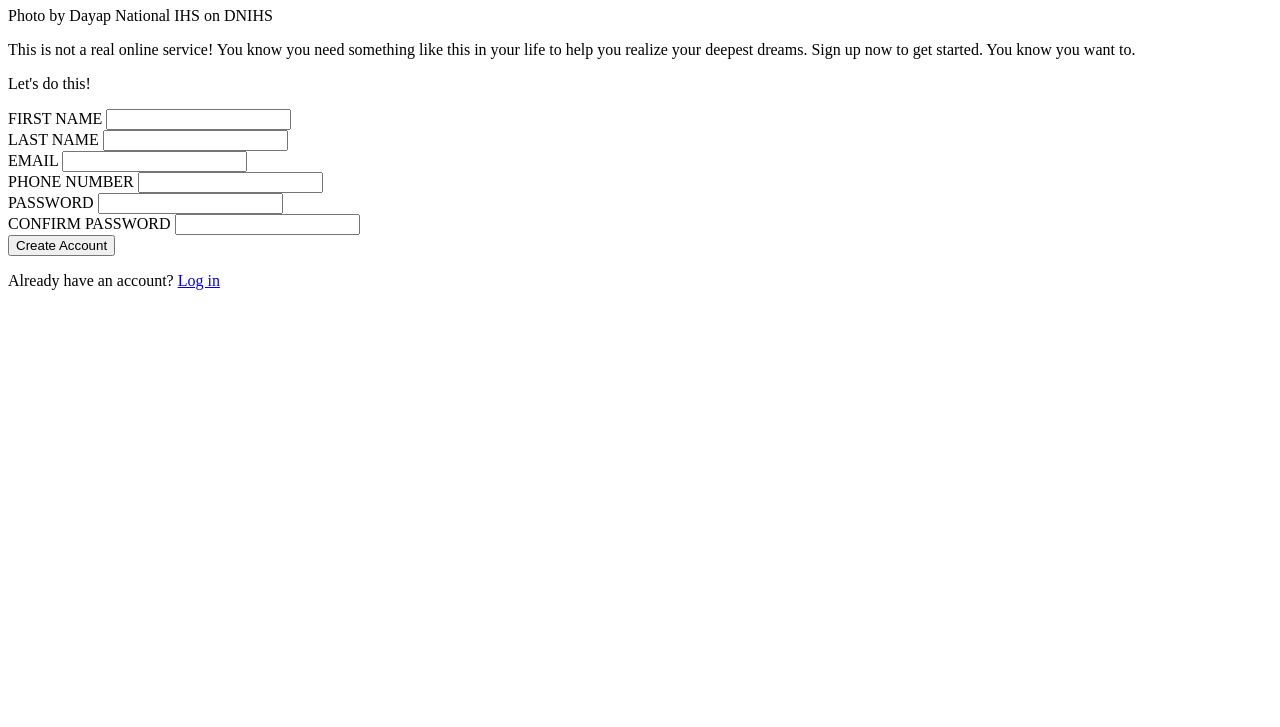
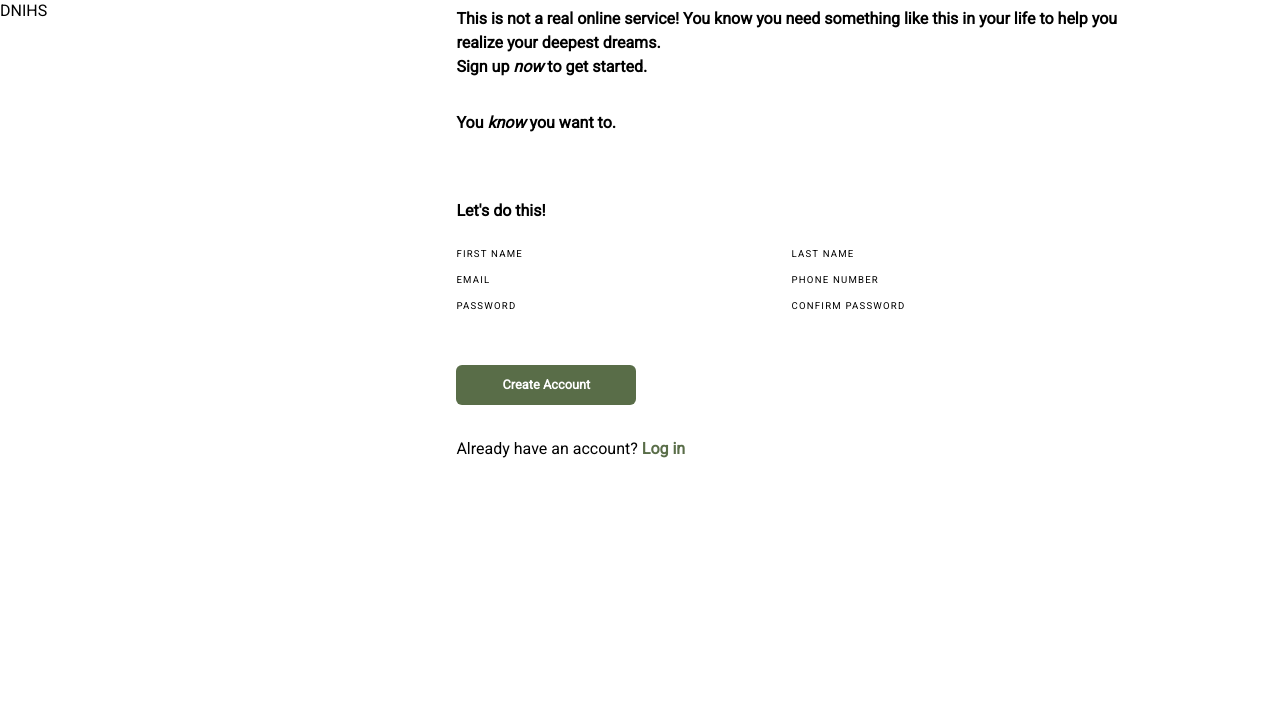
Before and after one commit to xpall/the-odin-project-sign-up-form, a plain HTML site: page index.html in a window 1280 px wide. Shown: the part 73-800 px from the top of the page. Drawn offline with Linux system fonts and the light colour scheme.

Commit message:
Done with html on the right side

```diff
--- a/index.html
+++ b/index.html
@@ -3,6 +3,8 @@
 <head>
   <meta charset="UTF-8">
   <meta name="viewport" content="width=device-width, initial-scale=1.0">
+  <link href='https://fonts.googleapis.com/css?family=Roboto' rel='stylesheet'>
+  <link rel="stylesheet" href="reset.css">
   <link rel="stylesheet" href="styles.css">
   <script src="script.js" defer></script>
   <title>Sign-up Form</title>
@@ -10,56 +12,67 @@
 <body>
   <div class="main-container">
     <div class="left-pic">
+      <div class="bg-image">
+        <!-- <img class="left-bg" src="images/dnihs_bg" alt="Picture of the school as background"> -->
         <h1 class="logo-text">
           DNIHS
         </h1>
         <div class="footer">
           <p>
-          Photo by Dayap National IHS on DNIHS
+            Photo by Dayap National Integrated High School on DNIHS
           </p>
         </div>
       </div>
+    </div>
     <div class="right-sign-up">
+      <div class="container">
         <p class="intro-phrase">
           This is not a real online service!
           You know you need something like this in your life
           to help you realize your deepest dreams.
-        Sign up now to get started.
-        You know you want to.
+          <br>Sign up <span class="italicized">now</span> to get started.
+        </p>
+        <p class="intro-phrase">
+          You <span class="italicized">know</span> you want to.
         </p>
         <p class="lets">
           Let's do this!
         </p>
+        <form id="register" action="/" method="post">
           <div class="form-box">
-        <form action="/" method="post">
+            <div class="col1">
               <div>
                 <label for="first_name">FIRST NAME</label>
                 <input type="text" name="first_name" id="first_name">
               </div>
-          <label for="last_name">LAST NAME</label>
-          <input type="text" name="last_name" id="last_name">
               <div>
                 <label for="email">EMAIL</label>
                 <input type="email" name="email" id="email">
               </div>
               <div>
+                <label for="passwd">PASSWORD</label>
+                <input type="password" name="passwd" id="passwd">
+              </div>
+            </div>
+            <div class="col2">
+              <label for="last_name">LAST NAME</label>
+              <input type="text" name="last_name" id="last_name">
+              <div>
                 <label for="phone_num">PHONE NUMBER</label>
                 <input type="tel" name="phone_num" id="phone_num">
-          </div>
-          <div>
-            <label for="passwd">PASSWORD</label>
-            <input type="password" name="passwd" id="passwd">
               </div>
               <div>
                 <label for="passwd2">CONFIRM PASSWORD</label>
                 <input type="password" name="passwd2" id="passwd2">
               </div>
-          <button type="submit">Create Account</button>
+            </div>
           </form>
         </div>
+        <button class="create-account" type="submit" form="register">Create Account</button>
         <p class="existing-account">
-        Already have an account? <a href="/index.html">Log in</a>
+          Already have an account? <a class="login" href="/index.html">Log in</a>
         </p>
+      </div>
     </div>
   </div>
 </body>
--- /dev/null
+++ b/reset.css
@@ -0,0 +1,74 @@
+/* Box sizing rules */
+*,
+*::before,
+*::after {
+  box-sizing: border-box;
+}
+
+/* Remove default margin */
+body,
+h1,
+h2,
+h3,
+h4,
+p,
+figure,
+blockquote,
+dl,
+dd {
+  margin: 0;
+}
+
+/* Remove list styles on ul, ol elements with a list role, which suggests default styling will be removed */
+ul[role='list'],
+ol[role='list'] {
+  list-style: none;
+}
+
+/* Set core root defaults */
+html:focus-within {
+  scroll-behavior: smooth;
+}
+
+/* Set core body defaults */
+body {
+  min-height: 100vh;
+  text-rendering: optimizeSpeed;
+  line-height: 1.5;
+}
+
+/* A elements that don't have a class get default styles */
+a:not([class]) {
+  text-decoration-skip-ink: auto;
+}
+
+/* Make images easier to work with */
+img,
+picture {
+  max-width: 100%;
+  display: block;
+}
+
+/* Inherit fonts for inputs and buttons */
+input,
+button,
+textarea,
+select {
+  font: inherit;
+}
+
+/* Remove all animations, transitions and smooth scroll for people that prefer not to see them */
+@media (prefers-reduced-motion: reduce) {
+  html:focus-within {
+   scroll-behavior: auto;
+  }
+
+  *,
+  *::before,
+  *::after {
+    animation-duration: 0.01ms !important;
+    animation-iteration-count: 1 !important;
+    transition-duration: 0.01ms !important;
+    scroll-behavior: auto !important;
+  }
+}
--- a/styles.css
+++ b/styles.css
@@ -0,0 +1,99 @@
+.main-container {
+  font-family: 'Roboto';
+  width: 100%;
+  height:max-content;
+  display: flex;
+  flex-direction: row;
+}
+
+.left-bg {
+  height: 100%;
+  object-fit: cover;
+  min-width: 40%;
+}
+
+.left-pic {
+  flex-grow: 3;
+  flex-shrink: 1;
+}
+
+/* FORM BOX */
+
+.form-box {
+  display: flex;
+  flex-direction: row;
+}
+
+.form-box label {
+  font-size: 0.60rem;
+  letter-spacing: 0.075rem;
+}
+
+.col1 {
+  margin-right: 10%;
+}
+
+/* BUTTONS AND BORDERS */
+.create-account {
+  font-size: .80rem;
+  font-weight: bolder;
+  color: white;
+  margin-top: 2rem;
+  margin-bottom: 1rem;
+  width: 180px;
+  height: 40px;
+  background-color: #596d48;
+  border-radius: 6px;
+  border-style: none;
+}
+
+.login {
+  text-decoration: none;
+  color: #596d48;
+  font-weight: 1000;
+}
+
+div > input {
+  border: none;
+  padding-left: 0.65rem;
+}
+
+/* RIGHT SIDE */
+
+.right-sign-up {
+  padding: 5% 0% 5% 0%;
+  min-height: 100vh;
+}
+
+.right-sign-up > .container{
+  display: flex;
+  flex-direction: column;
+  justify-content: center;
+  padding-left: 5%;
+  padding-right: 15%;
+  min-width: 60%;
+  flex-grow: 7;
+}
+
+/* RIGHT SIDE MARGINS */
+
+.intro-phrase,
+.lets,
+.form-box,
+.existing-account {
+  margin: 1rem 0rem;
+}
+
+.intro-phrase,
+.lets {
+  font-weight: bold;
+}
+
+.lets {
+  margin-top: 3rem;
+  margin-bottom: 0rem;
+}
+
+.italicized {
+  font-style: italic;
+}
```
Lines whose indentation alone changed are shown as unchanged.
